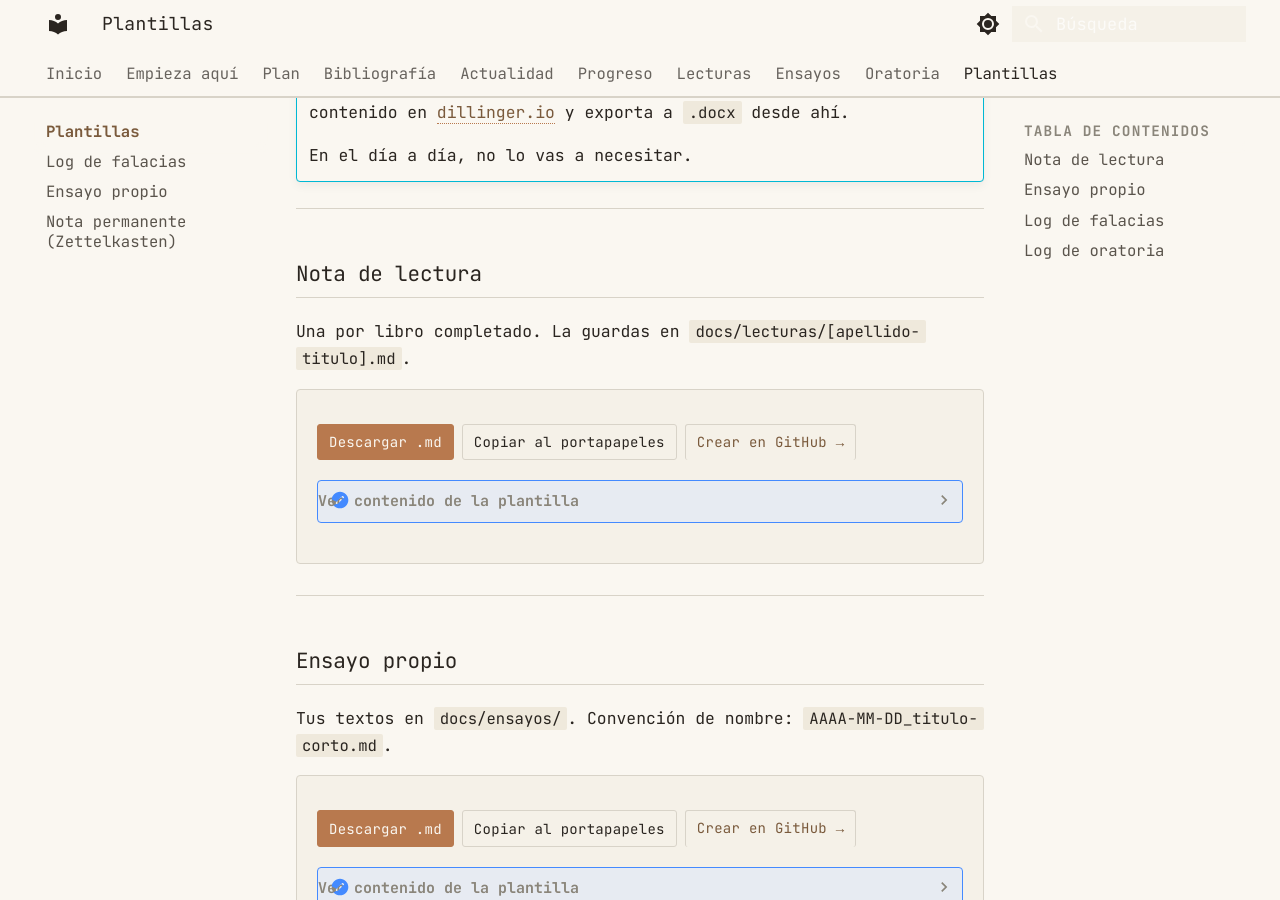
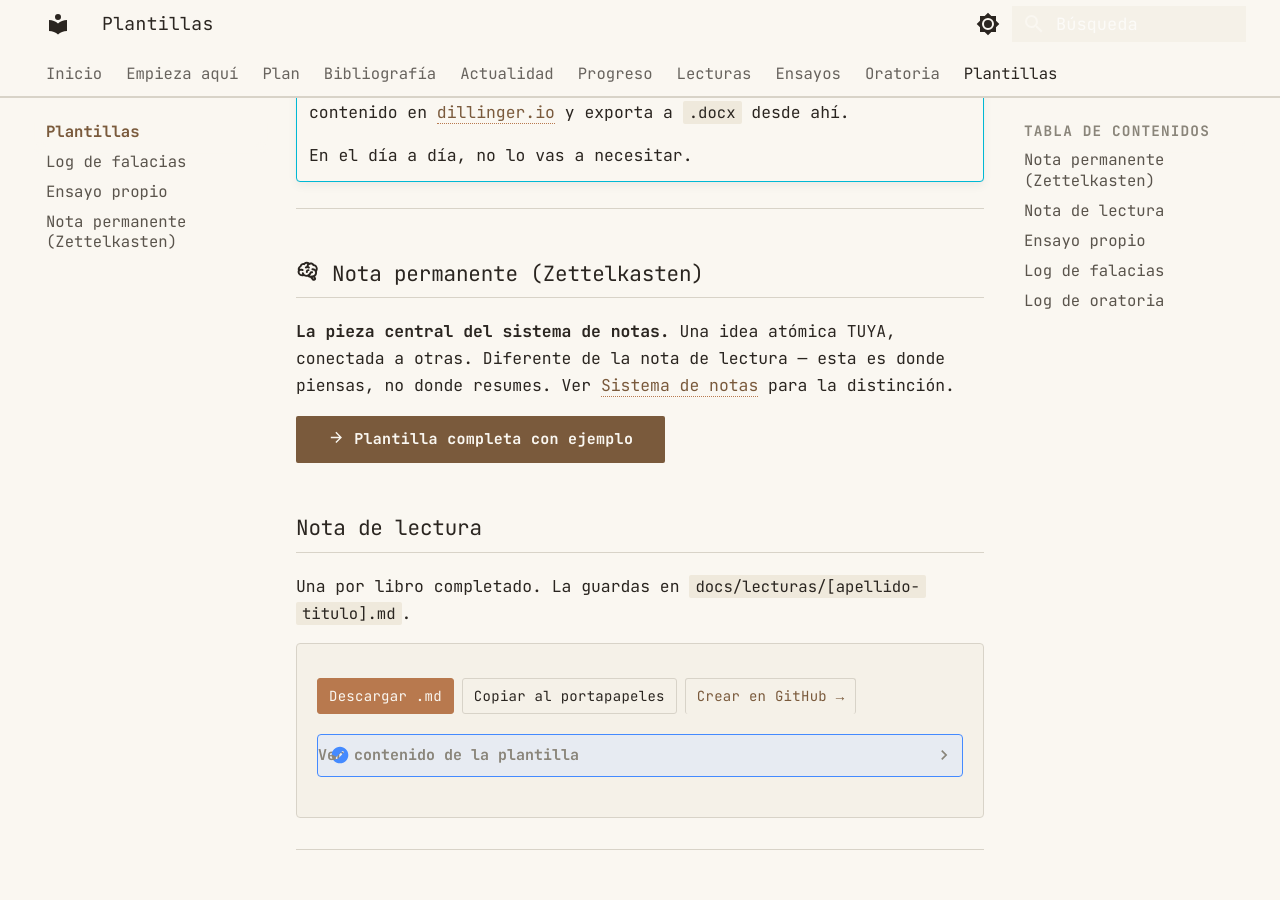
Before and after one commit to MrSpagVi/Curso, an MkDocs documentation site: the page built from docs/plantillas/index.md, in a window 1280 px wide and 900 px high, scrolled down 554 px. Built offline with MkDocs 1.6.1 and Material for MkDocs 9.7.7, drawn with Linux system fonts in a browser that asks for light colours.

Commit message:
Plantilla permanente añadida a índice de plantillas

```diff
--- a/docs/plantillas/index.md
+++ b/docs/plantillas/index.md
@@ -18,6 +18,12 @@ Cada plantilla es un archivo `.md`. Tres formas de usarla:
     En el día a día, no lo vas a necesitar.
 
 ---
+
+## :material-brain: Nota permanente (Zettelkasten)
+
+**La pieza central del sistema de notas.** Una idea atómica TUYA, conectada a otras. Diferente de la nota de lectura — esta es donde piensas, no donde resumes. Ver [Sistema de notas](../plan/notas.md) para la distinción.
+
+[:material-arrow-right: Plantilla completa con ejemplo](plantilla-nota-permanente.md){ .md-button .md-button--primary }
 
 ## Nota de lectura
 
```
